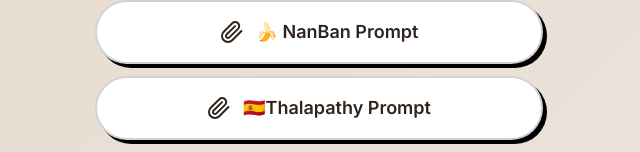
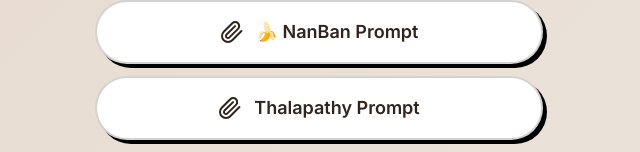
Before and after one commit to buildwithvinoth/linktree-vinothxai, a React (Vite) app: page / in a window 1280 px wide. Shown: the part 564-716 px from the top of the page, without its empty margins (321-961 px from the left). Built offline with nearby package versions, Linux system fonts and the light colour scheme; no server answers.

Commit message:
thalapty prompt updated

```diff
--- a/src/pages/Index.tsx
+++ b/src/pages/Index.tsx
@@ -54,7 +54,7 @@ const Index = () => {
     },
     {
       icon: <Paperclip className="w-6 h-6" />,
-      label: "🇪🇸Thalapathy Prompt",
+      label: "Thalapathy Prompt",
       href: "https://docs.google.com/document/d/1uSszaXOD7GApylem6hQH2kEfrv23AxWEBZ-1rdmLGoE/edit?usp=sharing",
       description: "Nano Banana + Thalapathy Prompt for AI tools",
     },
```
